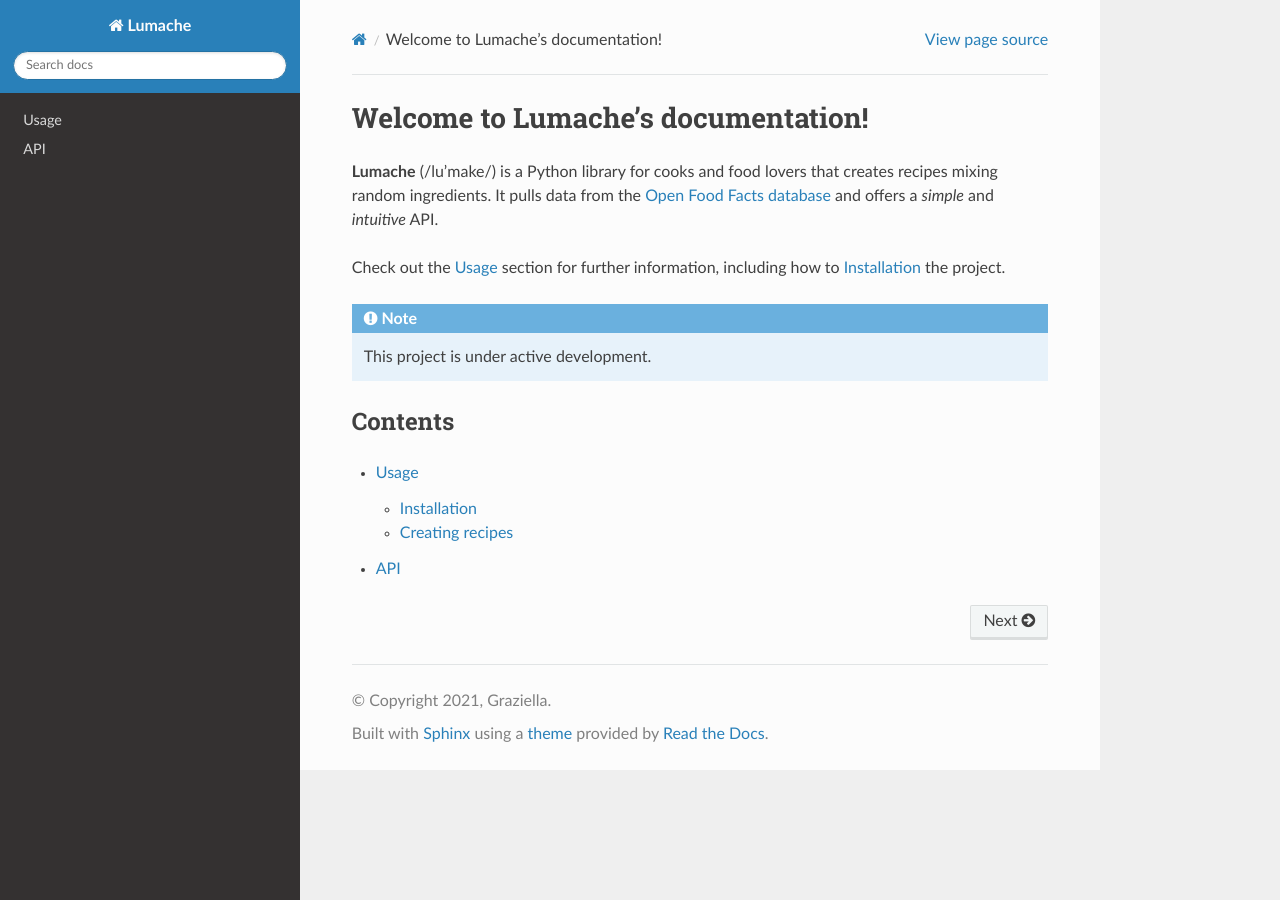
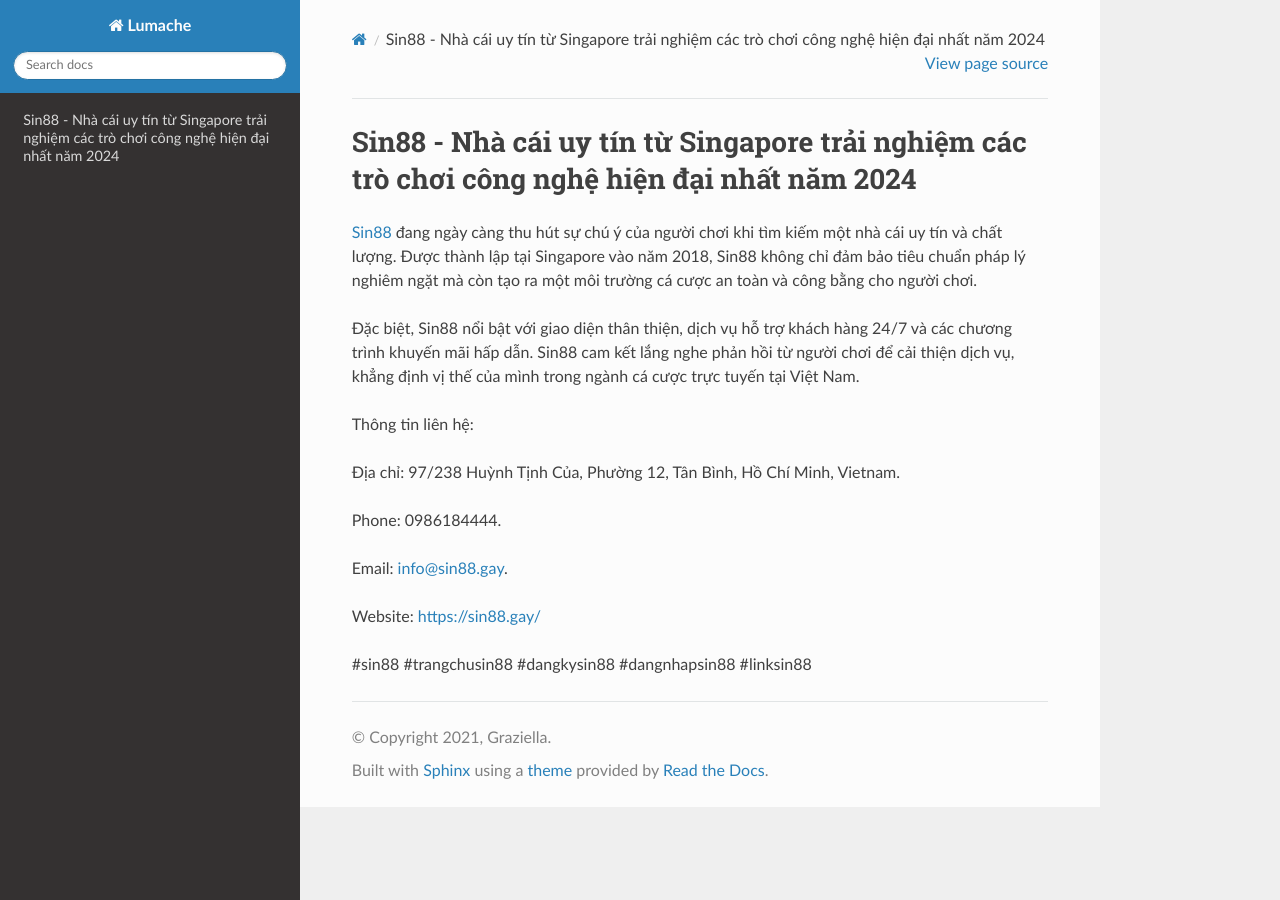
Before and after one commit to JonsCalicut123/sin88gay, a Sphinx documentation site: the page built from docs/source/index.rst, in a window 1280 px wide. Built offline with Sphinx 7.4.7 and the Read the Docs theme 3.1.0, drawn with Linux system fonts in a browser that asks for light colours.

Commit message:
Update index.rst

```diff
--- a/docs/source/index.rst
+++ b/docs/source/index.rst
@@ -1,22 +1,18 @@
-Welcome to Lumache's documentation!
+Sin88 - Nhà cái uy tín từ Singapore trải nghiệm các trò chơi công nghệ hiện đại nhất năm 2024
 ===================================
 
-**Lumache** (/lu'make/) is a Python library for cooks and food lovers
-that creates recipes mixing random ingredients.
-It pulls data from the `Open Food Facts database <https://world.openfoodfacts.org/>`_
-and offers a *simple* and *intuitive* API.
+`Sin88 <https://sin88.gay/>`_ đang ngày càng thu hút sự chú ý của người chơi khi tìm kiếm một nhà cái uy tín và chất lượng. Được thành lập tại Singapore vào năm 2018, Sin88 không chỉ đảm bảo tiêu chuẩn pháp lý nghiêm ngặt mà còn tạo ra một môi trường cá cược an toàn và công bằng cho người chơi.
 
-Check out the :doc:`usage` section for further information, including
-how to :ref:`installation` the project.
+Đặc biệt, Sin88 nổi bật với giao diện thân thiện, dịch vụ hỗ trợ khách hàng 24/7 và các chương trình khuyến mãi hấp dẫn. Sin88 cam kết lắng nghe phản hồi từ người chơi để cải thiện dịch vụ, khẳng định vị thế của mình trong ngành cá cược trực tuyến tại Việt Nam.
 
-.. note::
+Thông tin liên hệ:
 
-   This project is under active development.
+Địa chỉ: 97/238 Huỳnh Tịnh Của, Phường 12, Tân Bình, Hồ Chí Minh, Vietnam.
 
-Contents
---------
+Phone: 0986184444.
 
-.. toctree::
+Email: info@sin88.gay.
 
-   usage
-   api
+Website: https://sin88.gay/
+
+#sin88 #trangchusin88 #dangkysin88 #dangnhapsin88 #linksin88
```
